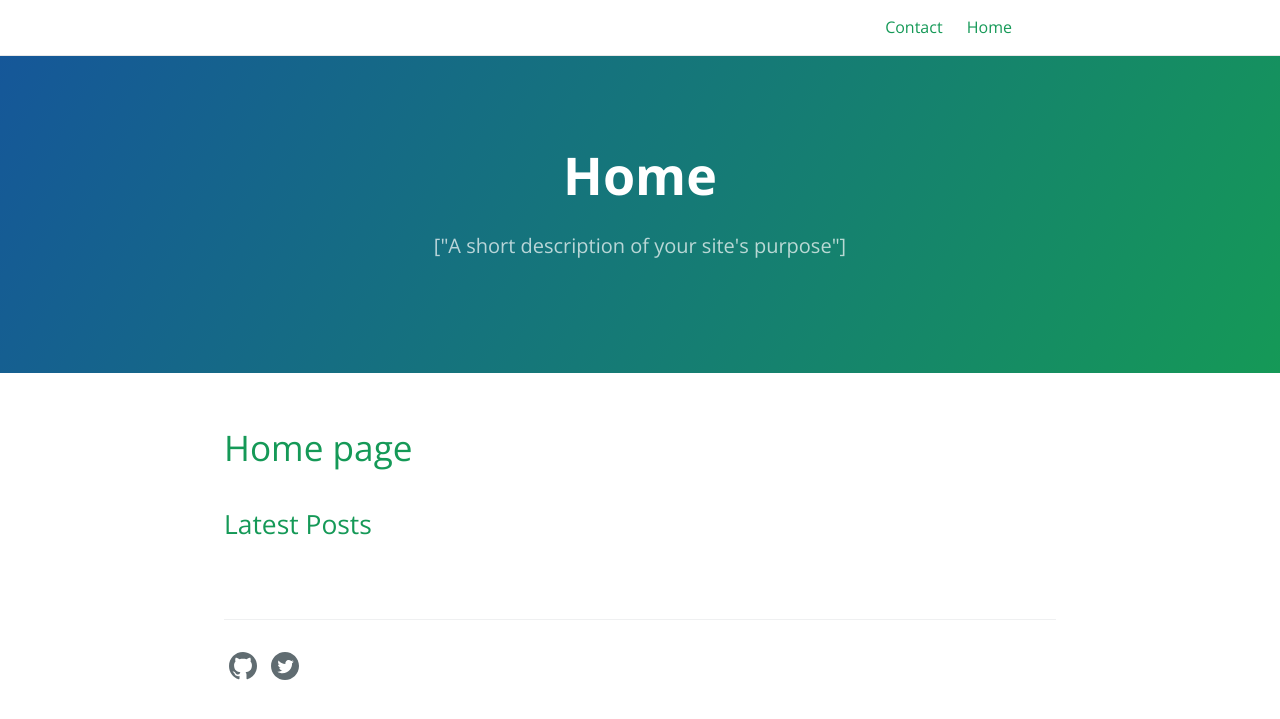
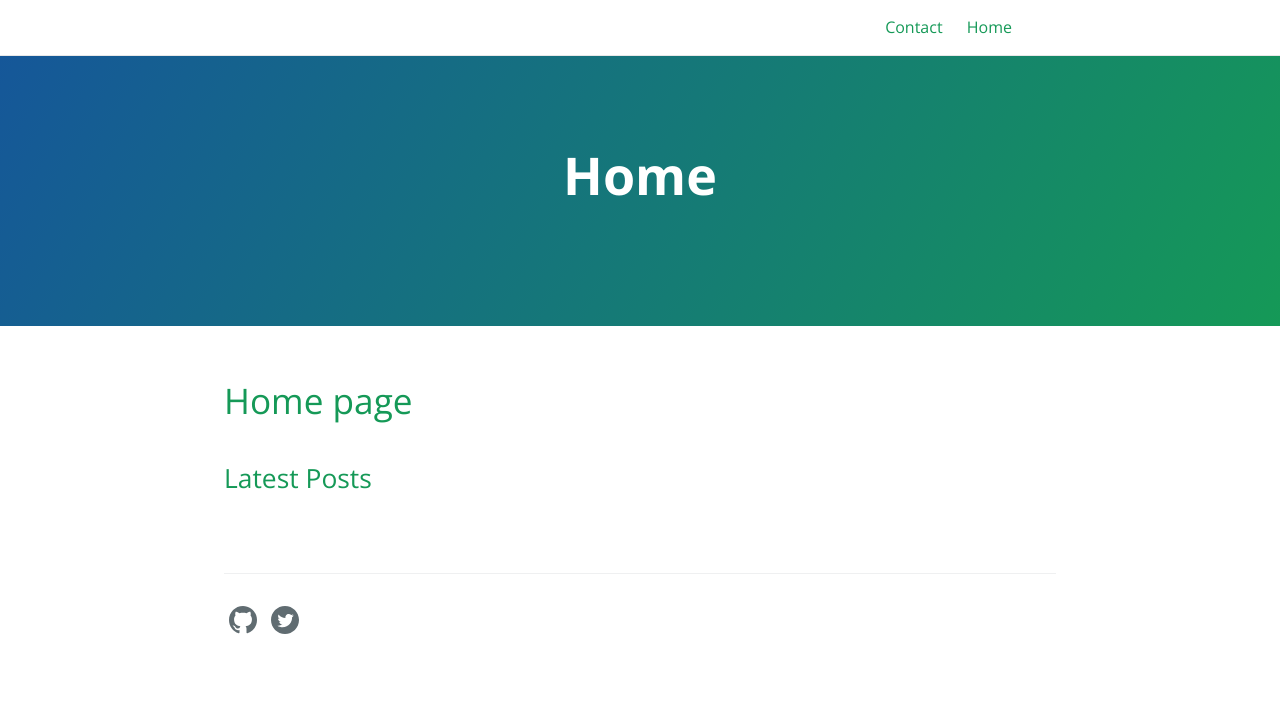
Before and after one commit to OSGeo-fr/QGIS-conf-fr-website, a Jekyll site: the page built from index.md, in a window 1280 px wide. Shown: the top 719 px of the page. Built offline with Jekyll 4.4.1, drawn with Linux system fonts in a browser that asks for light colours; the repository's description, which GitHub fills in, is left out.

Commit message:
Update _config.yml

```diff
--- a/_config.yml
+++ b/_config.yml
@@ -1,6 +1,4 @@
 theme: jekyll-theme-cayman
-title: Rencontres des Utilisateurs Francophones de QGIS
-description: [A short description of your site's purpose]
 show_downloads: false
 language: fr
 is_user_page: false
```
